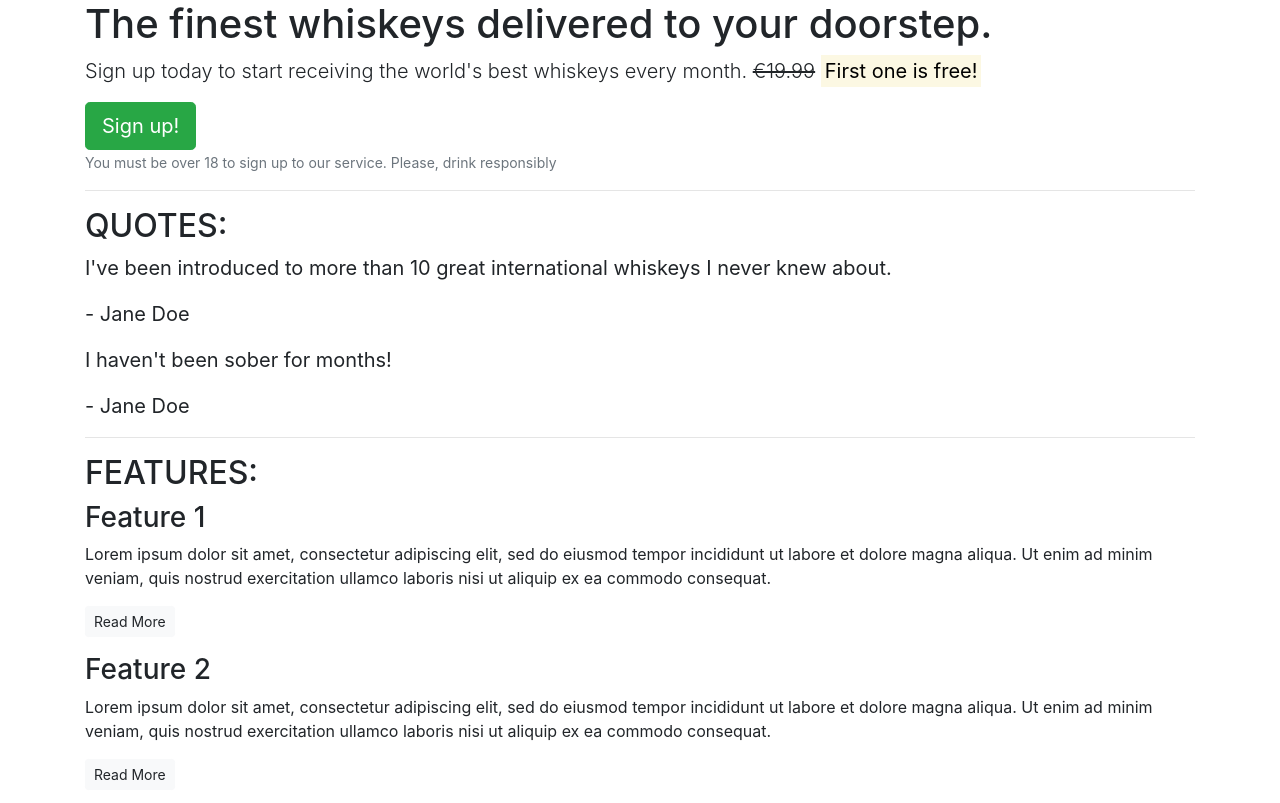
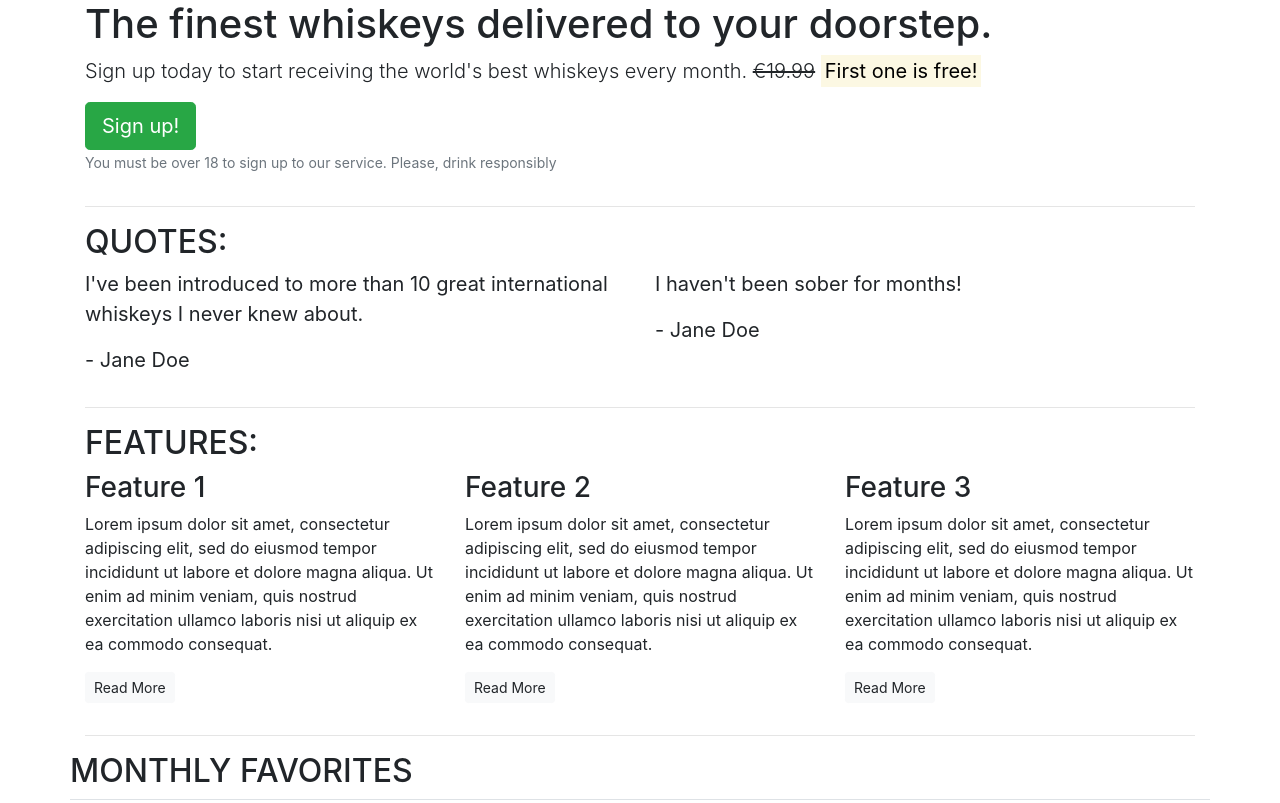
Before and after one commit to CianThornhill/bootstrap_jntro_repo_CI, a plain HTML site: page index.html in a window 1280 px wide. Shown: the top 803 px of the page. Drawn offline with nearby package versions, Linux system fonts and the light colour scheme.

Commit message:
formatted body content and headers into bootstrap rows

```diff
--- a/index.html
+++ b/index.html
@@ -15,48 +15,87 @@
 <body>
   <article class="container">
     <!-- Callout -->
+    <div class="row">
+      <div class="col-12">
         <section class="callout">
           <h1>The finest whiskeys delivered to your doorstep.</h1>
-            <p class="lead">Sign up today to start receiving the world's best whiskeys every month. <s>€19.99</s> <strong><mark>First one is free!</mark></strong></p>
+          <p class="lead">Sign up today to start receiving the world's best whiskeys every month. <s>€19.99</s>
+            <strong><mark>First one is free!</mark></strong></p>
           <button class="btn btn-success btn-lg">Sign up!</button>
-            <p class="text-muted"><small>You must be over 18 to sign up to our service. Please, drink responsibly</small></p>
-
+          <p class="text-muted"><small>You must be over 18 to sign up to our service. Please, drink responsibly</small>
+          </p>
         </section>
+      </div>
+    </div>
     <!-- /.callout -->
     <hr>
 
     <!-- Quotes -->
     <section class="quotes">
+      <div class="row">
+        <div class="col-12">
           <h2 class="text-uppercase">Quotes:</h2>
-            <div class="blockquote">
+        </div>
+      </div>
+      <div class="row">
+        <div class="col-12 col-md-6">
+          <blockquote class="blockquote">
             <p>I've been introduced to more than 10 great international whiskeys I never knew about.</p>
             <p>- Jane Doe</p>
+          </blockquote>
         </div>
+        <div class="col-12 col-md-6">
           <blockquote class="blockquote">
             <p>I haven't been sober for months!</p>
             <p>- Jane Doe</p>
           </blockquote>
+        </div>
+      </div>
     </section>
     <!-- /.quotes -->
     <hr>
 
     <!-- Features -->
     <section class="features">
+      <div class="row">
+        <div class="col-12">
           <h2 class="text-uppercase">Features:</h2>
+        </div>
+      </div>
+      <div class="row">
+        <div class="col-12 col-md-6 col-lg-4">
           <div class="feature">
             <h3>Feature 1</h3>
-                <p>Lorem ipsum dolor sit amet, consectetur adipiscing elit, sed do eiusmod tempor incididunt ut labore et dolore magna aliqua. Ut enim ad minim veniam, quis nostrud exercitation ullamco laboris nisi ut aliquip ex ea commodo consequat.</p>
+            <p>Lorem ipsum dolor sit amet, consectetur adipiscing elit, sed do eiusmod tempor incididunt ut labore et
+              dolore
+              magna aliqua. Ut enim ad minim veniam, quis nostrud exercitation ullamco laboris nisi ut aliquip ex ea
+              commodo
+              consequat.</p>
             <p><a class="btn btn-sm btn-light" href="">Read More</a></p>
           </div>
+        </div>
+        <div class="col-12 col-md-6 col-lg-4">
           <div class="feature">
             <h3>Feature 2</h3>
-                <p>Lorem ipsum dolor sit amet, consectetur adipiscing elit, sed do eiusmod tempor incididunt ut labore et dolore magna aliqua. Ut enim ad minim veniam, quis nostrud exercitation ullamco laboris nisi ut aliquip ex ea commodo consequat.</p>
+            <p>Lorem ipsum dolor sit amet, consectetur adipiscing elit, sed do eiusmod tempor incididunt ut labore et
+              dolore
+              magna aliqua. Ut enim ad minim veniam, quis nostrud exercitation ullamco laboris nisi ut aliquip ex ea
+              commodo
+              consequat.</p>
             <p><a class="btn btn-sm btn-light" href="">Read More</a></p>
           </div>
+        </div>
+        <div class="col-12 d-md-none d-lg-block col-lg-4">
           <div class="feature">
             <h3>Feature 3</h3>
-                <p>Lorem ipsum dolor sit amet, consectetur adipiscing elit, sed do eiusmod tempor incididunt ut labore et dolore magna aliqua. Ut enim ad minim veniam, quis nostrud exercitation ullamco laboris nisi ut aliquip ex ea commodo consequat.</p>
+            <p>Lorem ipsum dolor sit amet, consectetur adipiscing elit, sed do eiusmod tempor incididunt ut labore et
+              dolore
+              magna aliqua. Ut enim ad minim veniam, quis nostrud exercitation ullamco laboris nisi ut aliquip ex ea
+              commodo
+              consequat.</p>
             <p><a class="btn btn-sm btn-light" href="">Read More</a></p>
+          </div>
+        </div>
       </div>
     </section>
     <!-- /.features -->
@@ -65,7 +104,10 @@
 
     <!-- Monthly Favorites Challenge Section-->
     <section class="monthly-favorites">
+      <div class="row">
         <h2 class="text-uppercase">Monthly Favorites</h2>
+      </div>
+      <div class="row">
         <table class="table">
           <thead>
             <tr>
@@ -96,6 +138,7 @@
             </tr>
           </tbody>
         </table>
+      </div>
     </section>
     <!-- /. monthly favorites challenge section -->
   </article>
```
Lines whose indentation alone changed are shown as unchanged.
